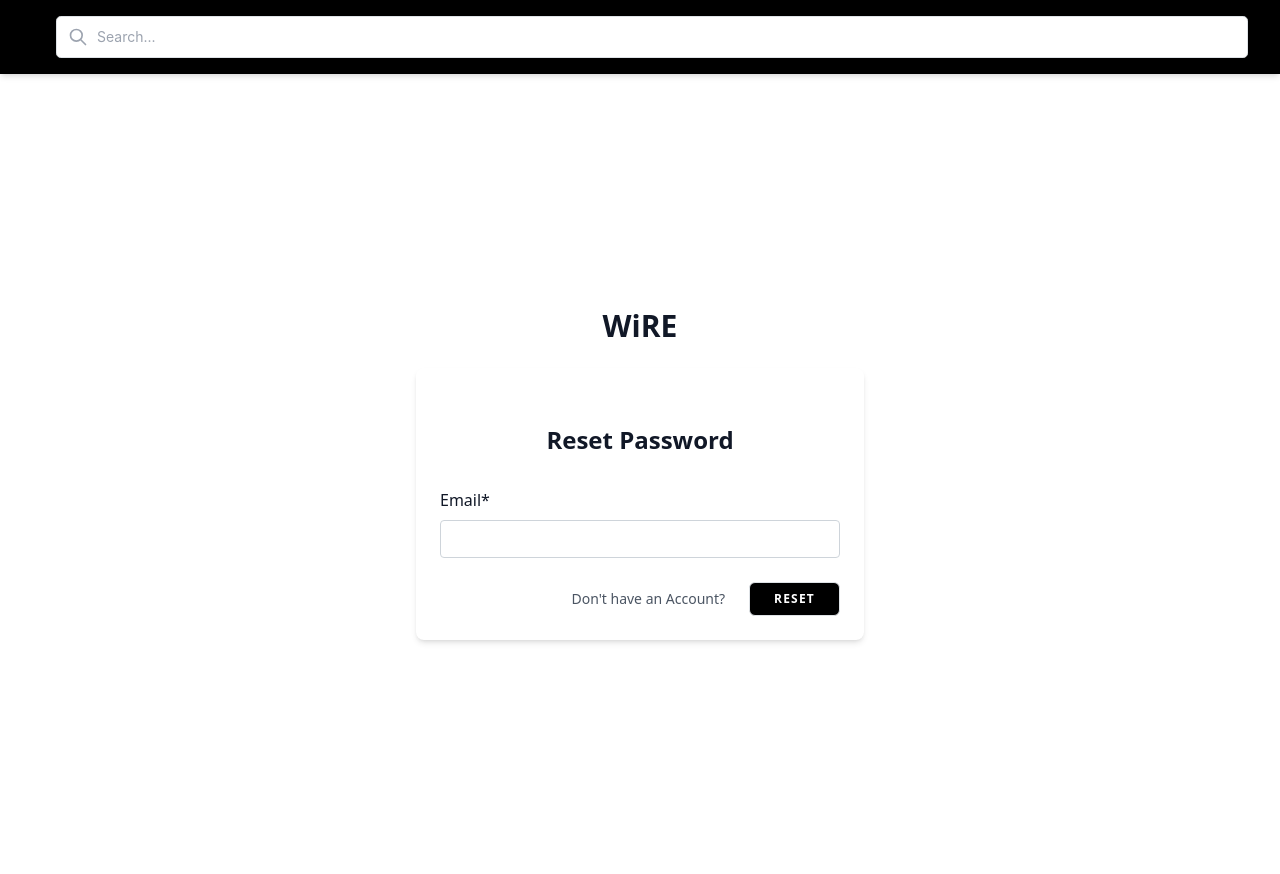
After one commit to sunodmongia/SaaS, a Django app: page /password-reset/ in a window 1280 px wide. The commit adds this page. Run offline with Django 5.2, Linux system fonts and the light colour scheme; some libraries are stand-ins or nearby versions.

Commit message:
password reset method with authentication

```diff
--- a/src/saas_platform/urls.py
+++ b/src/saas_platform/urls.py
@@ -14,10 +14,51 @@ Including another URLconf
     1. Import the include() function: from django.urls import include, path
     2. Add a URL to urlpatterns:  path('blog/', include('blog.urls'))
 """
+
 from django.contrib import admin
 from django.urls import path, include
+from django.conf import settings
+from django.conf.urls.static import static
+from django.contrib.auth.views import (
+    PasswordResetView,
+    PasswordResetDoneView,
+    PasswordResetConfirmView,
+    PasswordResetCompleteView,
+)
 
 urlpatterns = [
     path("admin/", admin.site.urls),
     path("", include("saas.urls")),
+    # password reset urls
+    path(
+        "password-reset/",
+        PasswordResetView.as_view(
+            template_name="registration/password_reset_form.html"
+        ),
+        name="password_reset",
+    ),
+    path(
+        "password-reset-done/",
+        PasswordResetDoneView.as_view(
+            template_name="registration/password_reset_done.html"
+        ),
+        name="password_reset_done",
+    ),
+    path(
+        "password-reset-confirm/<uidb64>/<token>/",
+        PasswordResetConfirmView.as_view(
+            template_name="registration/password_reset_confirm.html"
+        ),
+        name="password_reset_confirm",
+    ),
+    path(
+        "password-reset-complete/",
+        PasswordResetCompleteView.as_view(
+            template_name="registration/password_reset_complete.html"
+        ),
+        name="password_reset_complete",
+    ),
 ]
+
+if settings.DEBUG:
+    urlpatterns += static(settings.STATIC_URL, document_root=settings.STATIC_ROOT)
--- a/src/templates/navbar.html
+++ b/src/templates/navbar.html
@@ -1,6 +1,6 @@
-<div class="relative bg-white text-black">
+<div class="relative bg-white text-black fixed">
     <!-- Horizontal bar -->
-    <div class="flex items-center justify-between bg-indigo-600 px-2 py-3 shadow-md">
+    <div class="flex items-center justify-between bg-black px-2 py-3 shadow-md">
         <button id="toggleDrawer" class="text-black hover:text-gray-600" aria-label="Toggle navigation menu">
             <svg xmlns="http://www.w3.org/2000/svg" class="h-6 w-6" fill="none" viewBox="0 0 24 24"
                 stroke="currentColor">
--- a/src/templates/registration/login.html
+++ b/src/templates/registration/login.html
@@ -43,7 +43,7 @@
                     </div>
 
                     <div class="text-sm">
-                        <a href="#" class="font-medium text-black">
+                        <a href="{% url 'password_reset' %}" class="font-medium text-black">
                             Forgot your password?
                         </a>
                     </div>
--- /dev/null
+++ b/src/templates/registration/password_reset_email.html
@@ -0,0 +1,5 @@
+You've requested to reset your password
+
+Please follow the URL in order to reset your password
+
+{{ protocol }}://{{ domain }}/password-reset-confirm/{{ uid }}/{{ token }}/
--- /dev/null
+++ b/src/templates/registration/password_reset_form.html
@@ -0,0 +1,39 @@
+{% extends 'base.html' %}
+{% load widget_tweaks %}
+{% load crispy_forms_tags %}
+{% block content %}
+<div class="font-sans text-gray-900 antialiased">
+    <div class="min-h-screen flex flex-col sm:justify-center items-center pt-6 sm:pt-0 bg-[#ffffff]">
+        <div>
+            <a href="/" class="hover:no-underline">
+                <h2 class="font-bold text-3xl hover:text-[#f84525]">WiRE
+                </h2>
+            </a>
+        </div>
+        <div class="w-full sm:max-w-md mt-6 px-6 py-4 bg-white shadow-md overflow-hidden sm:rounded-lg">
+            <form method="POST" action="">
+                {% csrf_token %}
+                <div class="py-8">
+                    <center>
+                        <span class="text-2xl font-semibold">Reset Password</span>
+                    </center>
+                </div>
+                <div>
+                    {{ form|crispy }}
+                    <div class="flex items-center justify-end mt-4">
+                        <a href="{% url 'signup' %}"
+                            class="hover:underline text-sm text-gray-600 hover:text-gray-900 rounded-md focus:outline-none focus:ring-2 focus:ring-offset-2 focus:ring-indigo-500">
+                            Don't have an Account?
+                        </a>
+
+                        <button
+                            class='ms-4 inline-flex items-center px-4 py-2 bg-[#000000] border border-transparent rounded-md font-semibold text-xs text-white uppercase tracking-widest focus:bg-gray-700 active:bg-gray-900 focus:outline-none focus:ring-2 focus:ring-indigo-500 focus:ring-offset-2 transition ease-in-out duration-150'>
+                            Reset
+                        </button>
+                </div>
+                </div>
+            </form>
+        </div>
+    </div>
+</div>
+{% endblock %}
```
Also changed, not shown: src/templates/home.html (+6 -7 lines), src/templates/registration/password_reset_complete.html (added, +11 -0 lines), src/templates/registration/password_reset_confirm.html (added, +33 -0 lines), src/templates/registration/password_reset_done.html (added, +7 -0 lines).
